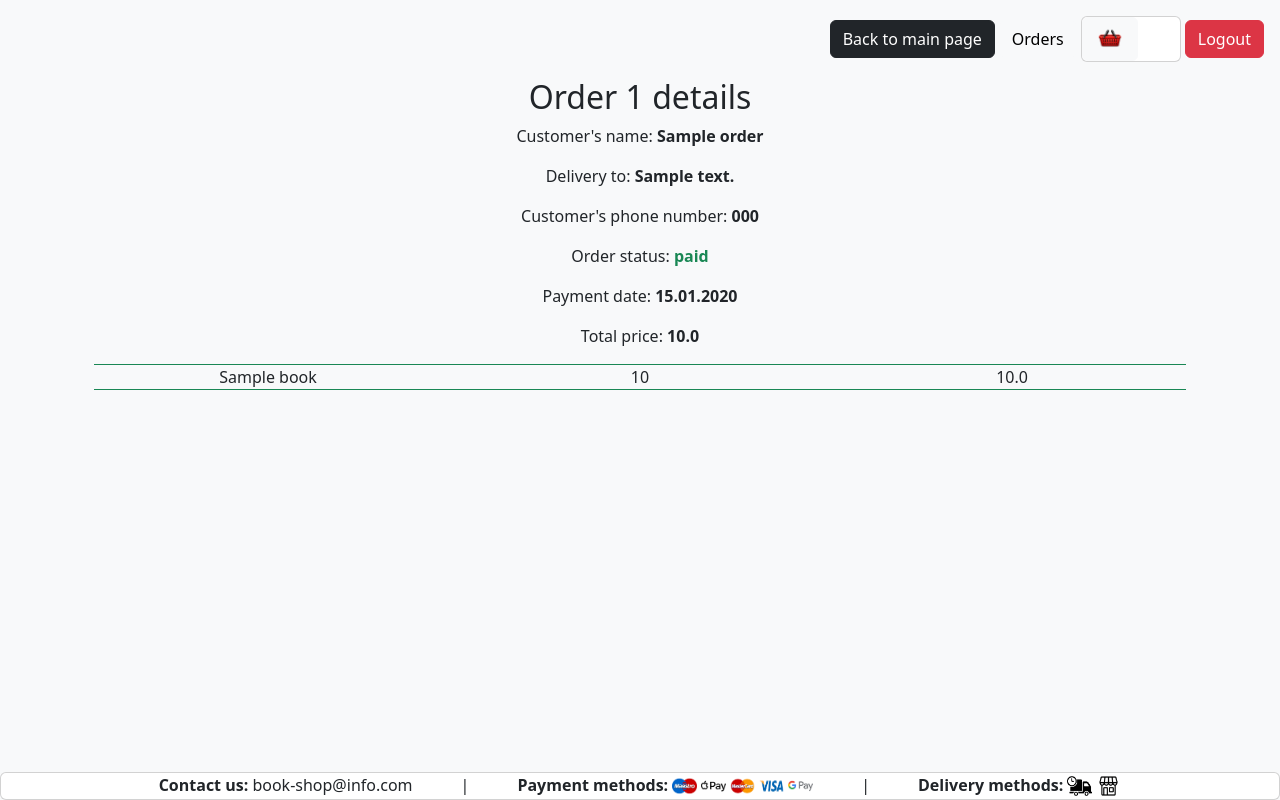
After one commit to Pchalavodava/final_flask_project, a Flask app: page /orders/1 in a window 1280 px wide. The commit adds this page. Run offline with Flask 3, Linux system fonts and the light colour scheme; a user stored in the database is signed in; tables that the repository leaves empty hold one stand-in row (values such as "Sample post"); parts of the project's set-up code (start-up, migrations or seed data) failed here and were passed over.

Commit message:
Final version with show_order.html

```diff
--- a/app/db/models.py
+++ b/app/db/models.py
@@ -58,6 +58,7 @@ class Order(Base):
     date: Mapped[datetime] = mapped_column(default=datetime.now)
     status: Mapped[str] = mapped_column(String(20))
     address: Mapped[str] = mapped_column(String(100))
+    customer_name: Mapped[str] = mapped_column(String(50), nullable=True)
 
     order_items: Mapped[list['OrderItem']] = relationship(back_populates='order')
     user: Mapped['User'] = relationship(back_populates='orders')
--- a/app/db/routes.py
+++ b/app/db/routes.py
@@ -276,8 +276,11 @@ def show_basket():
 
     with session_scope() as session:
         order = session.query(Order).filter(Order.user_id == current_user.id, Order.status == 'new').first()
+        if order.status == 'new':
+            order = None
         if order:
             session.expunge(order)
+
         cart_items = session.query(CartItem, Book).join(Book, CartItem.book_id == Book.id).filter(
             CartItem.user_id == current_user.id).all()
 
@@ -339,10 +342,38 @@ def show_orders():
                 {'order_id': order.id,
                  'status': order.status,
                  'date': order.date,
-                 'total_price': round(sum(item.price * item.quantity for item in order.order_items), 2)}
+                 'total_price': round(sum(item.price for item in order.order_items), 2)}
             )
     count = basket_calculating()
     return render_template('my_orders.html', orders_list=orders_list, count=count)
+
+
+@main_blueprint.route('/orders/<int:order_id>', methods=['GET'])
+@login_required
+def show_order(order_id):
+    order_items = []
+    with session_scope() as session:
+        order = session.query(Order).filter(Order.user_id == current_user.id, Order.id == order_id).first()
+        if not order:
+            abort(404)
+        for order_item in order.order_items:
+            order_items.append(
+                {
+                    'book_title': order_item.book.title,
+                    'count': order_item.quantity,
+                    'price': order_item.price
+                }
+            )
+        order_details = {
+            'order_number': order_id,
+            'date': order.date,
+            'status': order.status,
+            'total_price': round(sum(item['price'] for item in order_items), 2),
+            'customer_name': order.customer_name,
+            'address': order.address,
+            'phone_number': order.user.phone_number,
+        }
+    return render_template('show_order.html', order_items=order_items, order_details=order_details)
 
 
 @main_blueprint.route('/checkout', methods=['POST'])
--- /dev/null
+++ b/app/db/templates/show_order.html
@@ -0,0 +1,39 @@
+{% extends 'base.html' %}
+
+{% block title %}Order {{ order_details['order_number'] }} details{% endblock %}
+
+{% block content %}
+<div class="container">
+    <h2 class="text-center">Order {{ order_details['order_number'] }} details</h2>
+    <div class="text-center">
+        <p>Customer's name: <span class="fw-bold">{{ order_details['customer_name'] }}</span></p>
+        <p>Delivery to: <span class="fw-bold">{{ order_details['address'] }}</span></p>
+        <p>Customer's phone number: <span class="fw-bold">{{ order_details['phone_number'] }}</span></p>
+        <p>Order status: <span
+                class="fw-bold {% if order_details['status'] == 'paid' %}
+                text-success
+                {% elif order_details['status'] == 'rejected' %}
+                text-danger
+                {% else %}text-primary{% endif %}">
+            {{ order_details['status'] }}
+        </span>
+        </p>
+        <p>Payment date: <span class="fw-bold">{{ order_details['date'].strftime('%d.%m.%Y') }}</span></p>
+        <p>Total price: <span class="fw-bold">{{ order_details['total_price'] }}</span></p>
+    </div>
+    <div class="text-center border border-start-0 border-end-0
+    {% if order_details['status'] == 'paid' %}
+    border-success
+    {% elif order_details['status'] == 'rejected'%}
+    border-danger
+    {% else %}border-primary{% endif %}">
+        {% for item in order_items %}
+        <div class="row row-cols-3">
+            <div class="col">{{ item['book_title'] }}</div>
+            <div class="col">{{ item['count'] }}</div>
+            <div class="col">{{ item['price'] }}</div>
+        </div>
+        {% endfor %}
+    </div>
+</div>
+{% endblock %}
```
Also changed, not shown: app/db/templates/basket.html (+0 -10 lines), app/db/templates/my_orders.html (+6 -3 lines).
